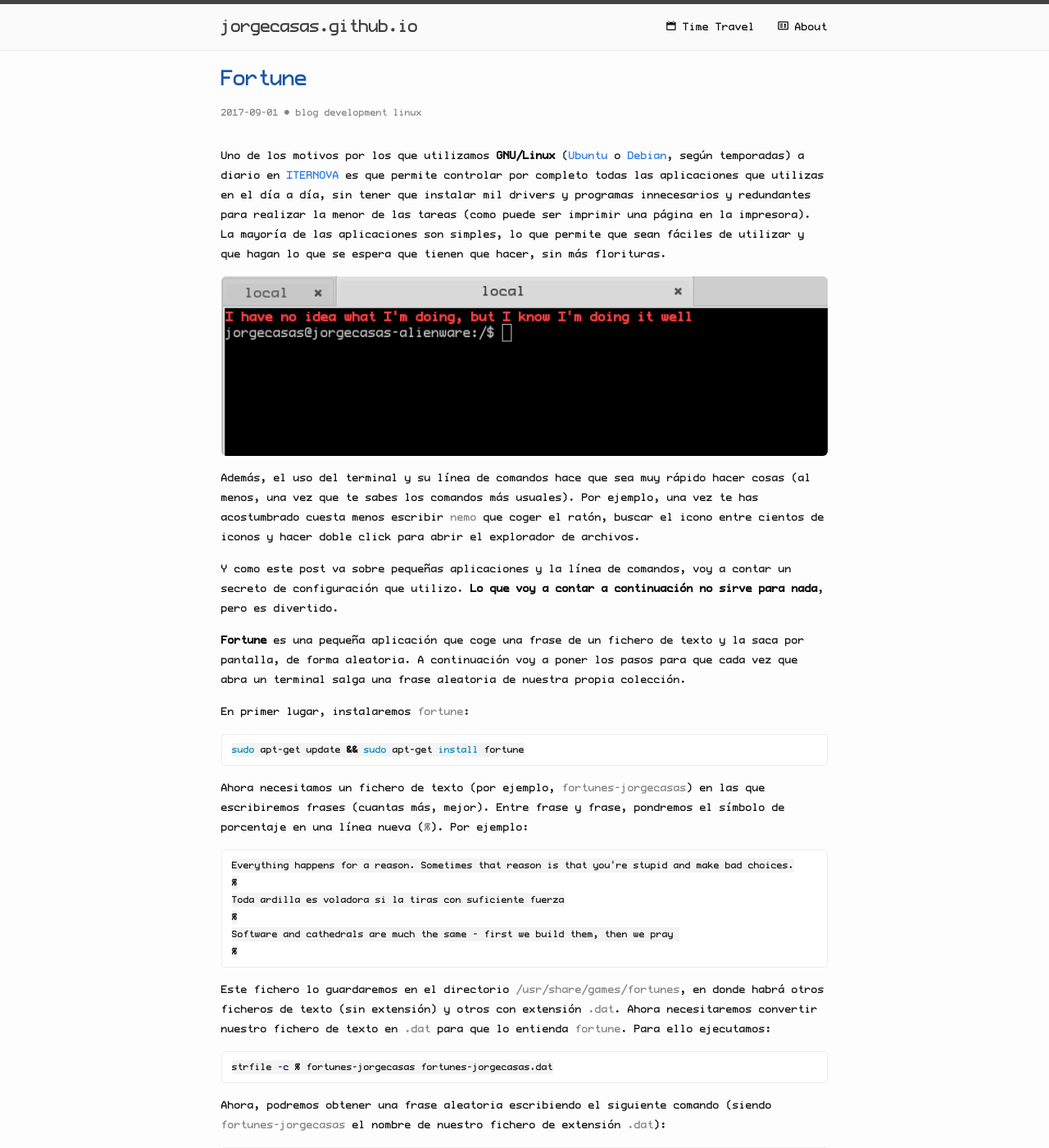
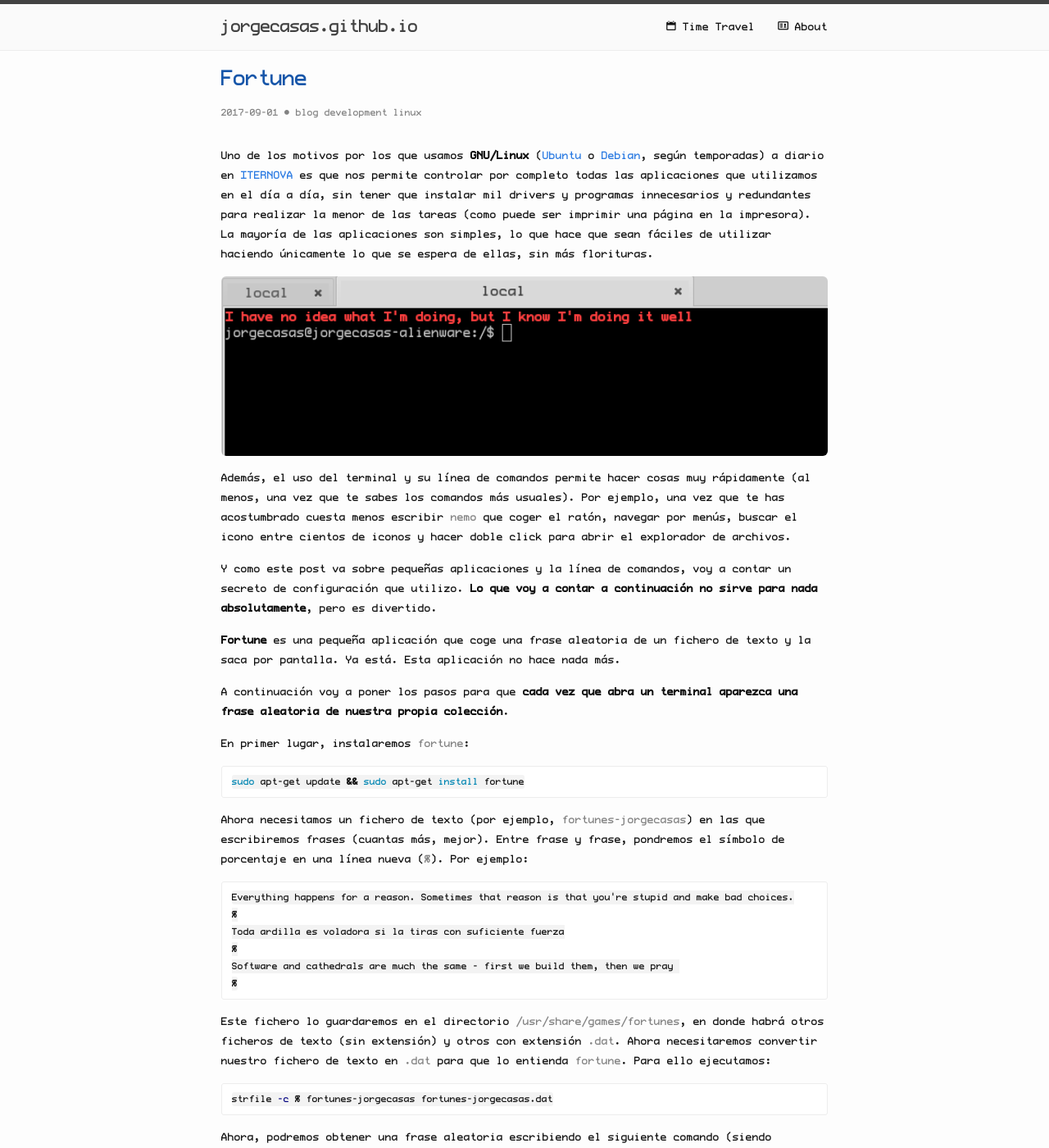
Before and after one commit to jorgecasas/jorgecasas.github.io, a Jekyll site: the page built from _posts/2017-09-01-fortune.markdown, in a window 1280 px wide and 1400 px high. Shown: the whole window at 82% size. Built offline with Jekyll 4.4.1, drawn with Linux system fonts in a browser that asks for light colours; comment, search, counter and statistics services are not loaded.

Commit message:
New post about fortune

```diff
--- a/_posts/2017-09-01-fortune.markdown
+++ b/_posts/2017-09-01-fortune.markdown
@@ -10,15 +10,17 @@ tags:
 thumbnail: /assets/images/2017-09-01-fortune.png
 ---
 
-Uno de los motivos por los que utilizamos **GNU/Linux** ([Ubuntu](https://www.ubuntu.com/download) o [Debian](https://www.debian.org/), según temporadas) a diario en [ITERNOVA](https://www.iternova.net) es que permite controlar por completo todas las aplicaciones que utilizas en el día a día, sin tener que instalar mil drivers y programas innecesarios y redundantes para realizar la menor de las tareas (como puede ser imprimir una página en la impresora). La mayoría de las aplicaciones son simples, lo que permite que sean fáciles de utilizar y que hagan lo que se espera que tienen que hacer, sin más florituras.
+Uno de los motivos por los que usamos **GNU/Linux** ([Ubuntu](https://www.ubuntu.com/download) o [Debian](https://www.debian.org/), según temporadas) a diario en [ITERNOVA](https://www.iternova.net) es que nos permite controlar por completo todas las aplicaciones que utilizamos en el día a día, sin tener que instalar mil drivers y programas innecesarios y redundantes para realizar la menor de las tareas (como puede ser imprimir una página en la impresora). La mayoría de las aplicaciones son simples, lo que hace que sean fáciles de utilizar haciendo únicamente lo que se espera de ellas, sin más florituras.
 
 ![Fortune](/assets/images/2017-09-01-fortune.png)
 
-Además, el uso del terminal y su línea de comandos hace que sea muy rápido hacer cosas (al menos, una vez que te sabes los comandos más usuales). Por ejemplo, una vez te has acostumbrado cuesta menos escribir _nemo_ que coger el ratón, buscar el icono entre cientos de iconos y hacer doble click para abrir el explorador de archivos.
+Además, el uso del terminal y su línea de comandos permite hacer cosas muy rápidamente (al menos, una vez que te sabes los comandos más usuales). Por ejemplo, una vez que te has acostumbrado cuesta menos escribir _nemo_ que coger el ratón, navegar por menús, buscar el icono entre cientos de iconos y hacer doble click para abrir el explorador de archivos.
 
-Y como este post va sobre pequeñas aplicaciones y la línea de comandos, voy a contar un secreto de configuración que utilizo. **Lo que voy a contar a continuación no sirve para nada**, pero es divertido.
+Y como este post va sobre pequeñas aplicaciones y la línea de comandos, voy a contar un secreto de configuración que utilizo. **Lo que voy a contar a continuación no sirve para nada absolutamente**, pero es divertido.
 
-**Fortune** es una pequeña aplicación que coge una frase de un fichero de texto y la saca por pantalla, de forma aleatoria. A continuación voy a poner los pasos para que cada vez que abra un terminal salga una frase aleatoria de nuestra propia colección.
+**Fortune** es una pequeña aplicación que coge una frase aleatoria de un fichero de texto y la saca por pantalla. Ya está. Esta aplicación no hace nada más.
+
+A continuación voy a poner los pasos para que **cada vez que abra un terminal aparezca una frase aleatoria de nuestra propia colección**.
 
 En primer lugar, instalaremos _fortune_:
 
```
